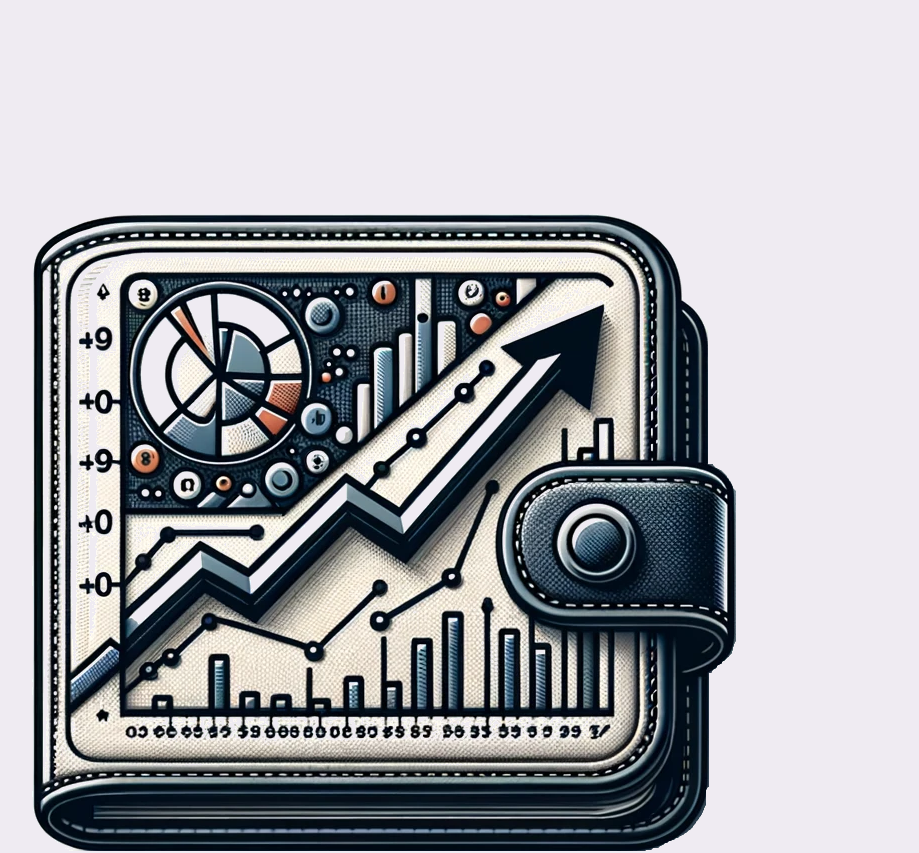
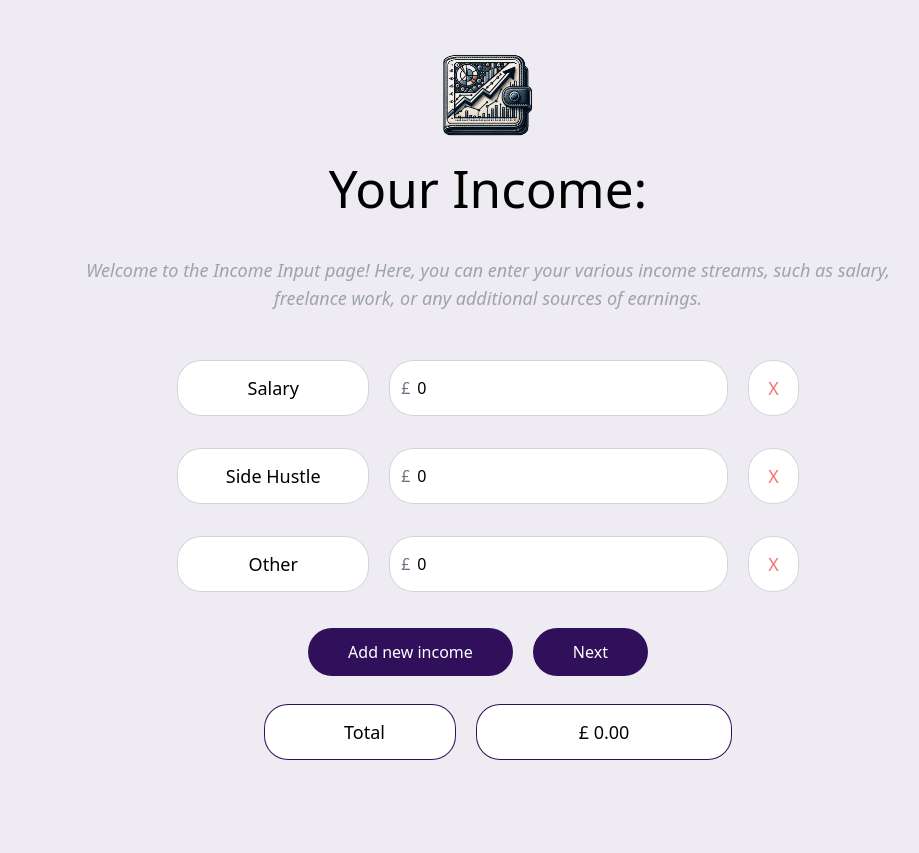
Before and after one commit to MrKatrish/insight_wallet, a React (Vite) app: page /income in a window 1280 px wide. Shown: the top 853 px of the page, without its empty margins (152-1071 px from the left). After the commit the page ends 800 px from the top, so only its background shows below. Built offline with nearby package versions, Linux system fonts and the light colour scheme.

Commit message:
centered logo on form pages

```diff
--- a/src/components/FormTitle.jsx
+++ b/src/components/FormTitle.jsx
@@ -3,9 +3,11 @@ import logo from '../assets/logo.png';
 
 export default function FormTitle({ title }) {
     return (
-        <div>
-            <img src={logo} alt="Logo" className="logo-class" />
-            <h1 className="mb-10">{title}</h1>
+        <>
+        <div className="block mx-auto w-32">
+            <img src={logo} alt="Logo" />
         </div>
+        <h1 className="mb-10">{title}</h1>
+        </>
     );
 }
```
